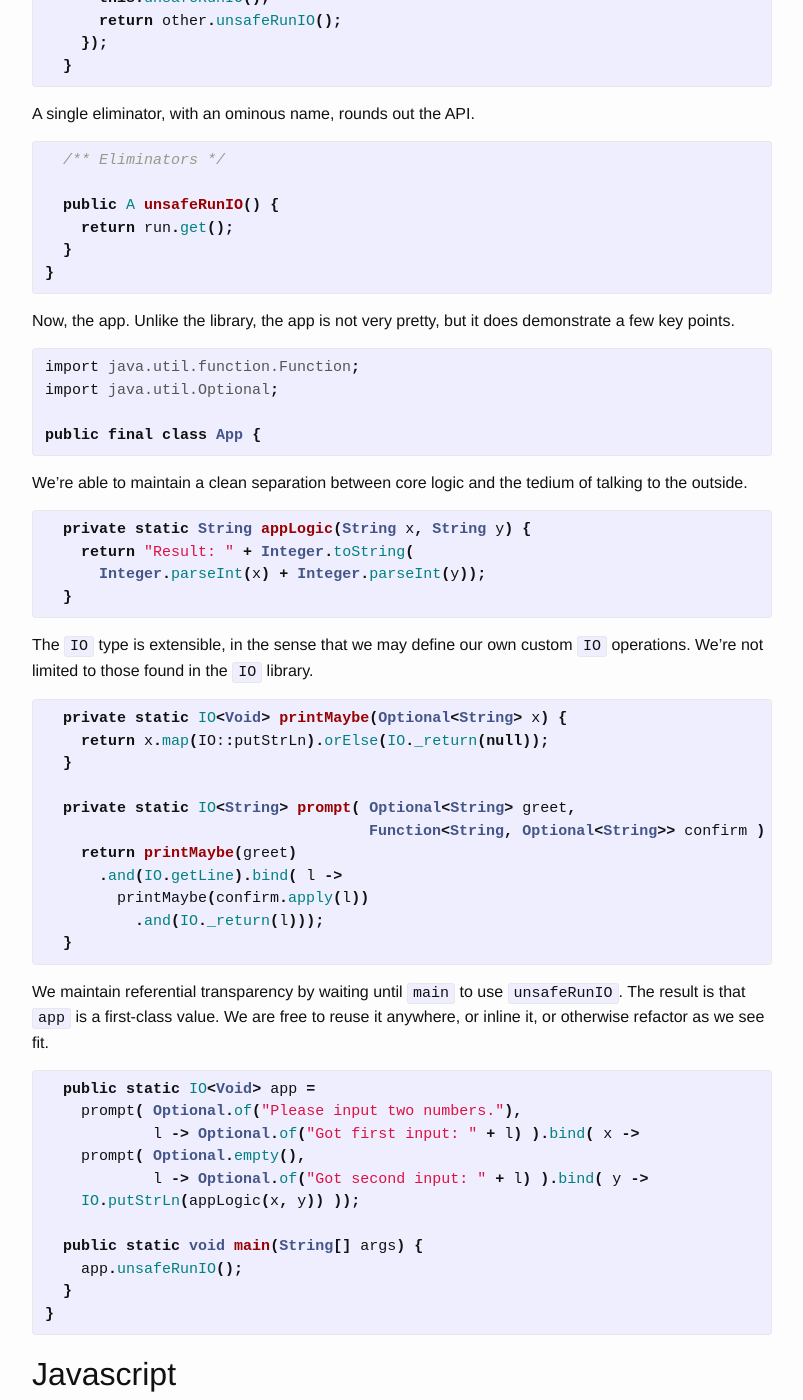
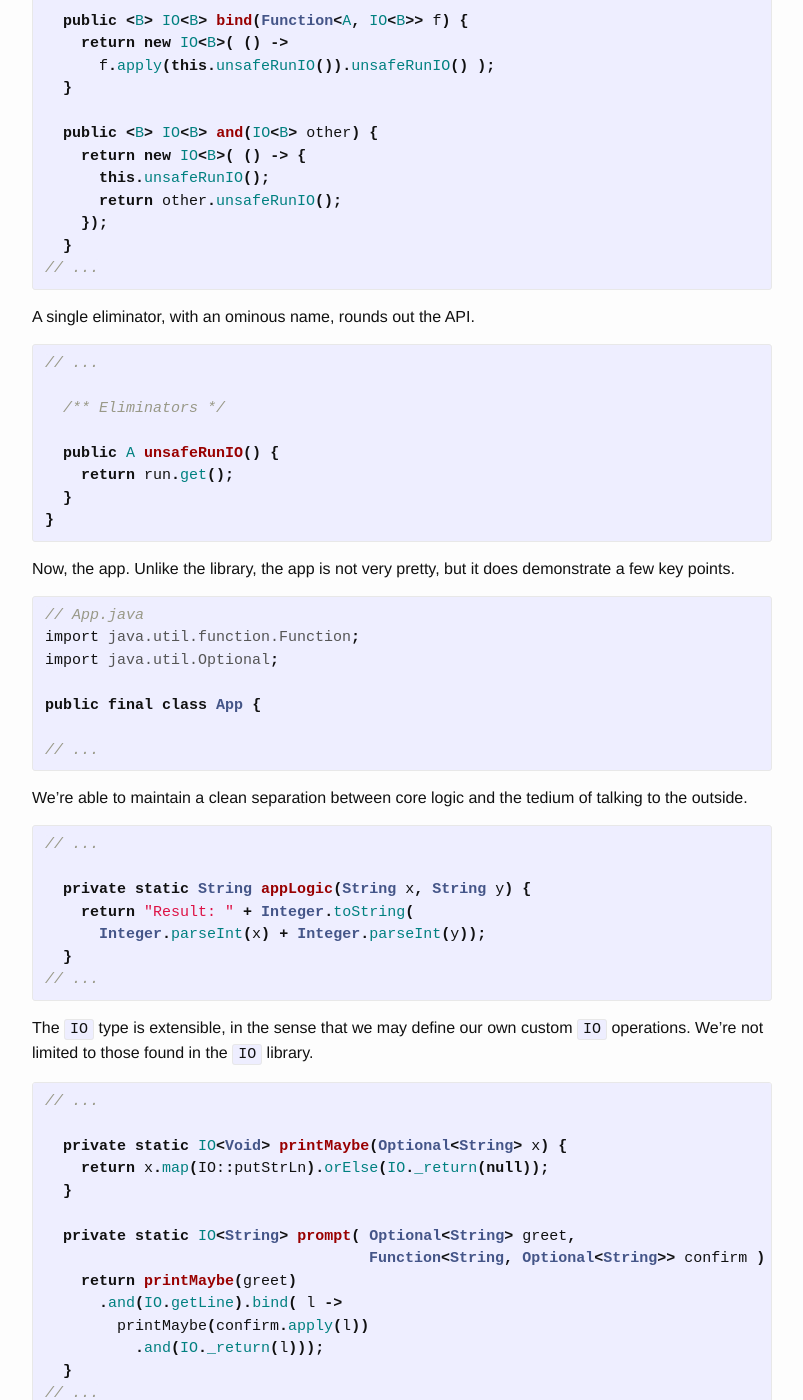
Before and after one commit to friedbrice/friedbrice.github.io, a Jekyll site: the page built from _posts/2020-01-01-io-rosetta-stone.md, in a window 1280 px wide and 1400 px high, scrolled down 4373 px. Shown: the whole window, without its empty margins (238-1041 px from the left). Built offline with Jekyll 4.4.1, drawn with Linux system fonts in a browser that asks for light colours; comment, search, counter and statistics services are not loaded; some of the changed text lies outside the part shown.

Commit message:
add metasyntactical guides

```diff
--- a/_posts/2020-01-01-io-rosetta-stone.md
+++ b/_posts/2020-01-01-io-rosetta-stone.md
@@ -111,6 +111,7 @@ This is why it's reasonable to call `putStrLn` and `getLine`  _constructors_: th
 I wrote this simple program in order to have something to port over to the other languages. It uses the `IO` constructors, combinators, and eliminator we've listed above (though `(>>=)` and `(>>)` are used implicitly in `do` notation), so we'll have to port those to the other languages as well.
 
 {% highlight haskell %}
+-- App.hs
 appLogic :: String -> String -> String
 appLogic x y = "Result: " <> show (read x + read y)
 
@@ -145,6 +146,7 @@ In each language, I port the `IO` type and its API in one module and I port the
 First, the `IO` library.
 
 {% highlight java %}
+// IO.java
 import java.util.function.Function;
 import java.util.function.Supplier;
 
@@ -154,11 +156,14 @@ public final class IO<A> {
   private IO(Supplier<A> run) {
     this.run = run;
   }
+// ...
 {% endhighlight %}
 
 Like in Haskell, Java's `IO` is an opaque type. We accomplish this by making the class constructor and sole instance field private. We provide a few static factory methods as part of the public API.
 
 {% highlight java %}
+// ...
+
   /** Constructors */
 
   public static IO<String> getLine = new IO<String>( () ->
@@ -174,11 +179,14 @@ Like in Haskell, Java's `IO` is an opaque type. We accomplish this by making the
   public static <A> IO<A> _return(A x) {
     return new IO<A>( () -> x );
   }
+// ...
 {% endhighlight %}
 
 Combinators are instance methods.
 
 {% highlight java %}
+// ...
+
   /** Combinators */
 
   public <B> IO<B> map(Function<A, B> f) {
@@ -197,11 +205,14 @@ Combinators are instance methods.
       return other.unsafeRunIO();
     });
   }
+// ...
 {% endhighlight %}
 
 A single eliminator, with an ominous name, rounds out the API.
 
 {% highlight java %}
+// ...
+
   /** Eliminators */
 
   public A unsafeRunIO() {
@@ -213,27 +224,32 @@ A single eliminator, with an ominous name, rounds out the API.
 Now, the app. Unlike the library, the app is not very pretty, but it does demonstrate a few key points.
 
 {% highlight java %}
+// App.java
 import java.util.function.Function;
 import java.util.Optional;
 
 public final class App {
 
+// ...
 {% endhighlight %}
 
 We're able to maintain a clean separation between core logic and the tedium of talking to the outside.
 
 {% highlight java %}
+// ...
 
   private static String appLogic(String x, String y) {
     return "Result: " + Integer.toString(
       Integer.parseInt(x) + Integer.parseInt(y));
   }
-
+// ...
 {% endhighlight %}
 
 The `IO` type is extensible, in the sense that we may define our own custom `IO` operations. We're not limited to those found in the `IO` library.
 
 {% highlight java %}
+// ...
+
   private static IO<Void> printMaybe(Optional<String> x) {
     return x.map(IO::putStrLn).orElse(IO._return(null));
   }
@@ -245,12 +261,14 @@ The `IO` type is extensible, in the sense that we may define our own custom `IO`
         printMaybe(confirm.apply(l))
           .and(IO._return(l)));
   }
-
+// ...
 {% endhighlight %}
 
 We maintain referential transparency by waiting until `main` to use `unsafeRunIO`. The result is that `app` is a first-class value. We are free to reuse it anywhere, or inline it, or otherwise refactor as we see fit.
 
 {% highlight java %}
+// ...
+
   public static IO<Void> app =
     prompt( Optional.of("Please input two numbers."),
             l -> Optional.of("Got first input: " + l) ).bind( x ->
@@ -305,6 +324,7 @@ The outer `IO` refers to the name of the module. The inner `IO` refers to the na
 We need an HTML file to run our Javascript app in the browser. It's in this file that we call `unsafeRunIO`.
 
 {% highlight html %}
+<!-- App.html -->
 <html>
   <head>
     <script type="text/javascript" src="./IO.js"></script>
@@ -321,6 +341,7 @@ We need an HTML file to run our Javascript app in the browser. It's in this file
 Finally, our Javascript port of our app.
 
 {% highlight javascript %}
+// App.js
 const App = (function() {
   'use strict';
 
@@ -386,6 +408,7 @@ Hopefully, the `IO` library looks second-nature by now. Remember, the object of
 The only tricky part in Python is that lambdas can't span multiple lines. It's easy enough to get around this by defining and using a named function, though.
 
 {% highlight python %}
+# App.py
 import IO
 
 def appLogic(x, y):
@@ -447,6 +471,7 @@ Since Scala supports call-by-name arguments, we have a very convenient syntax `I
 In Scala we benefit from having `for` comprehensions, so our port follows the original Haskell much more closely (thought the port is not quite as pretty as the original).
 
 {% highlight scala %}
+// App.scala
 object App {
 
   def appLogic(x: String, y: String): String =
```
Also changed, not shown: other parts of _posts/2020-01-01-io-rosetta-stone.md (+3 -0 lines).
